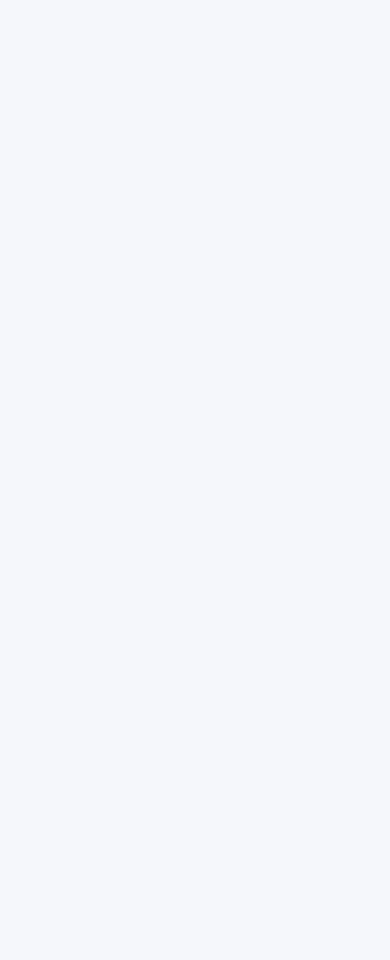
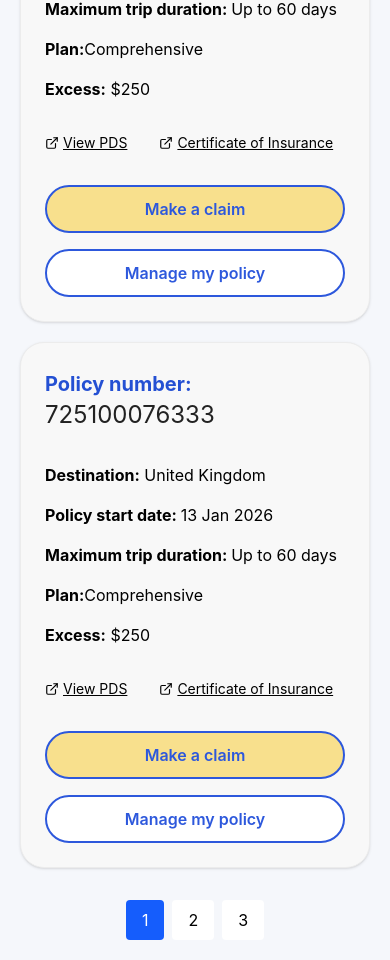
Before and after one commit to shahidweb/ltm-policy-task, a React (Vite) app: page / in a window 390 px wide. Shown: the part 838-1798 px from the top of the page. Before the commit the page ends 844 px from the top, so only its background shows below. Built offline with nearby package versions, Linux system fonts and the light colour scheme.

Commit message:
Add Pagination component and integrate it into PolicyList for improved navigation

```diff
--- /dev/null
+++ b/src/component/Pagination.tsx
@@ -0,0 +1,22 @@
+interface Props {
+    currentPage: number;
+    totalPages: number;
+    onPageChange: (page: number) => void;
+}
+
+const Pagination = ({ currentPage, totalPages, onPageChange }: Props) => {
+    return (
+        <div className="flex justify-center gap-2 mt-8">
+            {Array.from({ length: totalPages },
+                (_, i) => (
+                    <button key={i} onClick={() => onPageChange(i + 1)}
+                        className={`px-4 py-2 rounded ${currentPage === i + 1 ? "bg-blue-600 text-white" : "bg-white"}`}>
+                        {i + 1}
+                    </button>
+                )
+            )}
+        </div>
+    );
+};
+
+export default Pagination;
--- a/src/component/PolicyCard.tsx
+++ b/src/component/PolicyCard.tsx
@@ -9,14 +9,14 @@ interface Props {
 export default function PolicyCard({ policy }: Props) {
   return (
     <div className="bg-[#f8f8f8] rounded-3xl p-6 md:p-8 shadow-sm border border-[#ececec]">
-      <div className="hidden md:flex justify-between gap-10">
+      <div className="md:flex justify-between gap-10">
         <div className="flex-1">
           <h2 className="text-[20px] font-bold text-[#2450d3] mb-8">
             <span>Policy number:</span>
-            <span className="text-[#222] font-normal ml-2"> {policy.policyNumber} </span>
+            <span className="text-[#222] font-normal text-2xl ml-2"> {policy.policyNumber} </span>
           </h2>
 
-          <div className="grid grid-cols-[1fr_auto_1fr] gap-8">
+          <div className="grid grid-cols-1 lg:gap-6 md:grid-cols-[1fr_auto_1fr] gap-2">
             <div className="space-y-4">
               <div>
                 <span className="font-bold">Destination:</span>{" "}
@@ -43,7 +43,7 @@ export default function PolicyCard({ policy }: Props) {
               )}
             </div>
 
-            <div className="w-px bg-[#e5e5e5]" />
+            <div className="w-px bg-[#e5e5e5] md:none" />
             <div className="space-y-4">
               <div>
                 <span className="font-bold">Plan:</span>
@@ -57,7 +57,7 @@ export default function PolicyCard({ policy }: Props) {
             </div>
           </div>
 
-          <div className="flex gap-8 mt-8">
+          <div className="flex gap-8 my-8 md:mb-0">
             <a href="#" className="flex items-center gap-1 text-sm underline">
               <FiExternalLink size={14} />
               View PDS
@@ -70,7 +70,7 @@ export default function PolicyCard({ policy }: Props) {
           </div>
         </div>
 
-        <div className="flex flex-col gap-4 min-w-[165px]">
+        <div className="flex flex-col gap-4 min-w-41.25">
           <button className="h-12 rounded-full bg-[#f8e08d] border-2 border-[#2d58dc] text-[#2d58dc] font-semibold">
             Make a claim
           </button>
--- a/src/component/PolicyList.tsx
+++ b/src/component/PolicyList.tsx
@@ -1,10 +1,11 @@
 import { usePolicies } from "../hooks/usePolicies";
+import Pagination from "./Pagination";
 import PolicyCard from "./PolicyCard";
 
 const ITEMS_PER_PAGE = 3;
 
 const PolicyList = () => {
-    const { state } = usePolicies();
+    const { state, dispatch } = usePolicies();
 
     const activePolicies =
         state.policies.filter((policy: any) => policy.status === "Active")
@@ -13,6 +14,7 @@ const PolicyList = () => {
                 new Date(b.policyStart).getTime()
             );
 
+    const totalPages = Math.ceil(activePolicies.length / ITEMS_PER_PAGE);
     const start = (state.page - 1) * ITEMS_PER_PAGE;
     const paginatedPolicies = activePolicies.slice(start, start + ITEMS_PER_PAGE);
 
@@ -21,10 +23,21 @@ const PolicyList = () => {
             <div className="space-y-5">
                 {paginatedPolicies.map(
                     (policy: any) => (
-                        <PolicyCard key={policy.policyNumber} policy={policy} />
+                        <PolicyCard
+                            key={policy.policyNumber} policy={policy} />
                     )
                 )}
             </div>
+            <Pagination
+                currentPage={state.page}
+                totalPages={totalPages}
+                onPageChange={(page) =>
+                    dispatch({
+                        type: "SET_PAGE",
+                        payload: page,
+                    })
+                }
+            />
         </>
     );
 };
```
